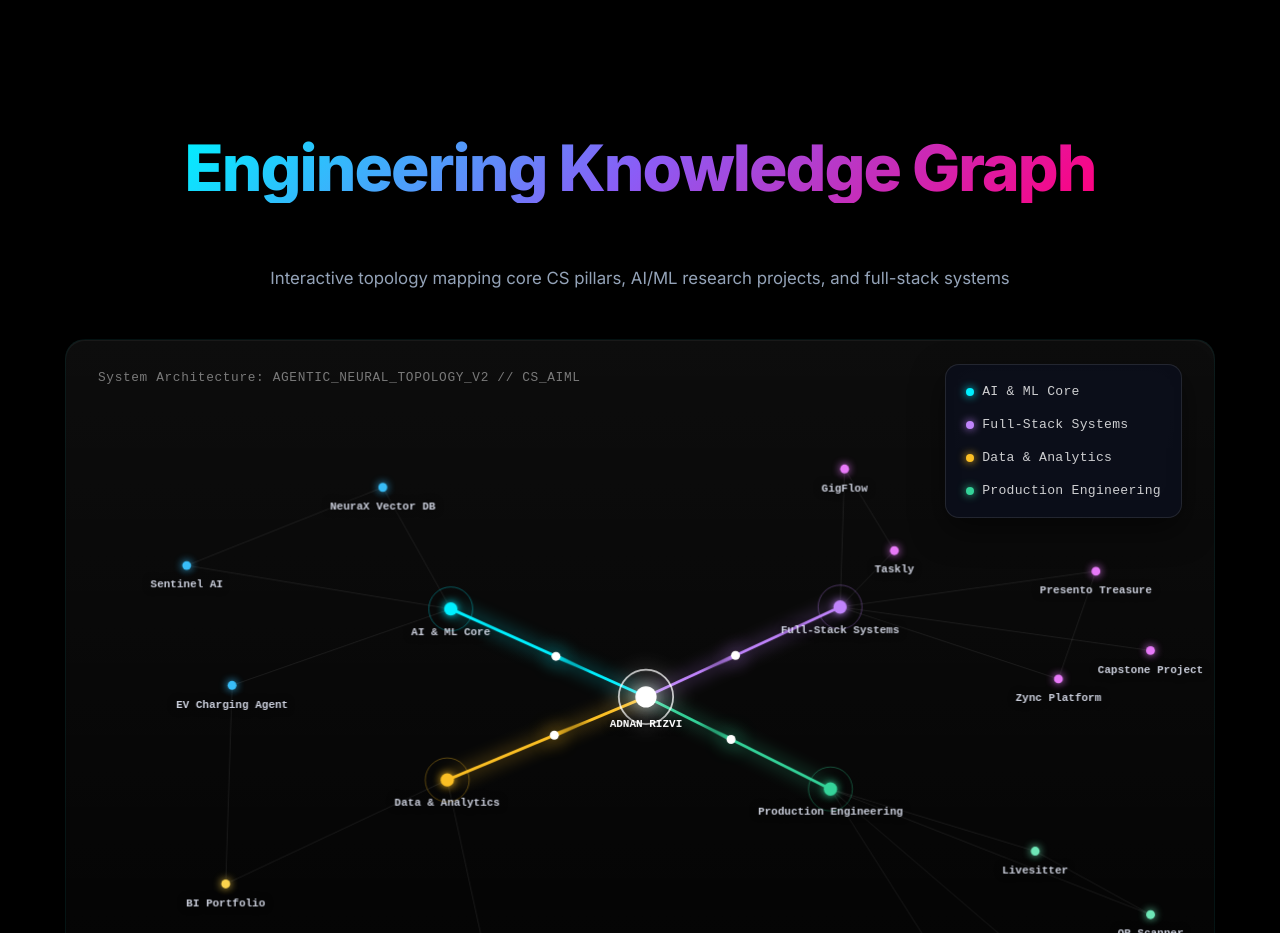
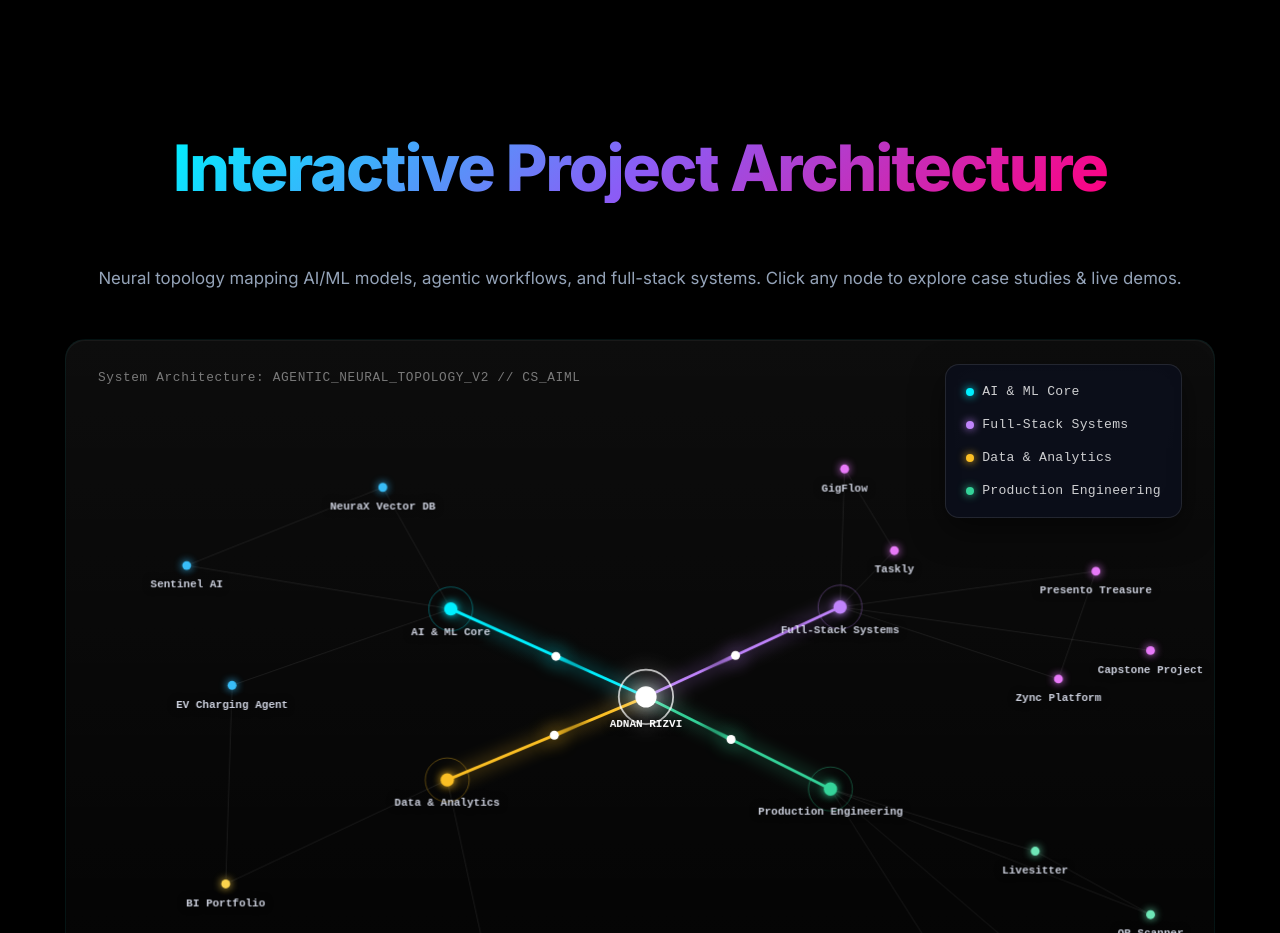
Before and after one commit to adnan275/portfolio, a React (Vite) app: page / in a window 1280 px wide. Shown: the part 5280-6213 px from the top of the page. Built offline with nearby package versions, Linux system fonts and the light colour scheme; no server answers.

Commit message:
style: update NeuralGraph title to Interactive Project Architecture with technical subtitle

```diff
--- a/src/components/NeuralGraph.jsx
+++ b/src/components/NeuralGraph.jsx
@@ -718,9 +718,9 @@ const NeuralGraph = () => {
                     viewport={{ once: true }}
                     transition={{ duration: 0.5 }}
                 >
-                    <h2 className="heading-lg">Engineering Knowledge Graph</h2>
+                    <h2 className="heading-lg">Interactive Project Architecture</h2>
                     <p className="neural-subtitle">
-                        Interactive topology mapping core CS pillars, AI/ML research projects, and full-stack systems
+                        Neural topology mapping AI/ML models, agentic workflows, and full-stack systems. Click any node to explore case studies & live demos.
                     </p>
                 </motion.div>
 
```
